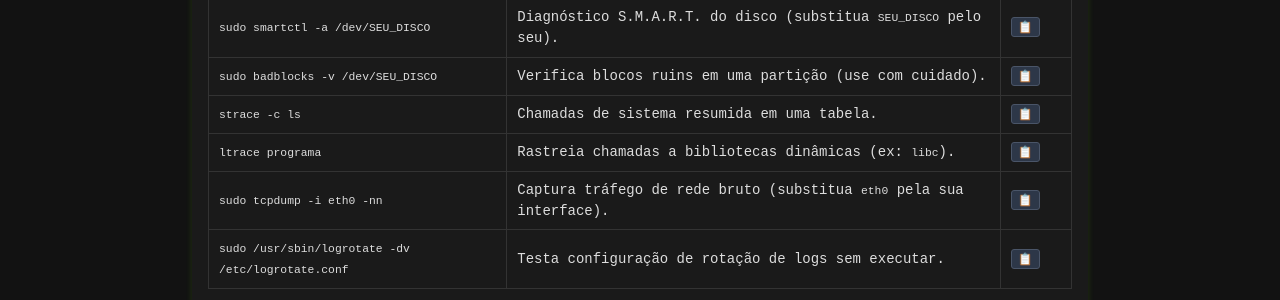
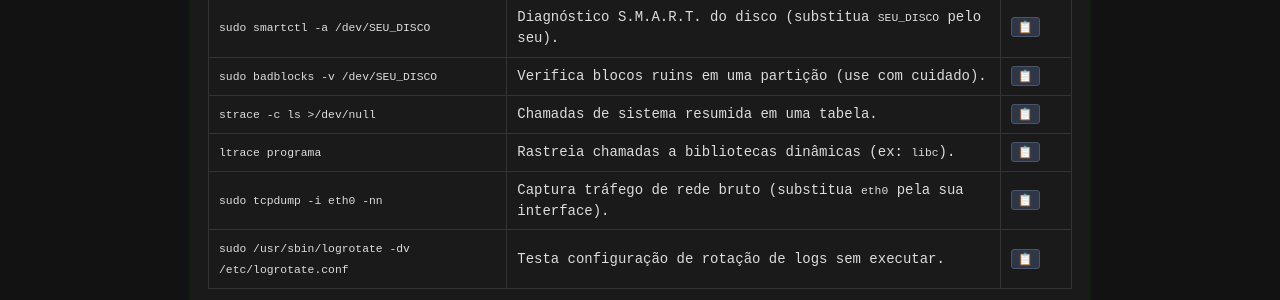
Before and after one commit to Piolinux/piolinux-site, a Jekyll site: the page built from _pages/_comandos/logs-e-diagnostico.md, in a window 1280 px wide. Shown: the part 657-957 px from the top of the page. Built offline with Jekyll 4.4.1, drawn with Linux system fonts in a browser that asks for light colours.

Commit message:
Update logs-e-diagnostico.md

```diff
--- a/_pages/_comandos/logs-e-diagnostico.md
+++ b/_pages/_comandos/logs-e-diagnostico.md
@@ -90,9 +90,9 @@ function filtrarLinhas(termo) {
 
     <!-- DEPURAÇÃO AVANÇADA -->
     <tr>
-      <td><code>strace -c ls</code></td>
+      <td><code>strace -c ls >/dev/null</code></td>
       <td>Chamadas de sistema resumida em uma tabela.</td>
-      <td data-label="Ação"><button class="copy-btn" data-command="strace -c ls">📋</button></td>
+      <td data-label="Ação"><button class="copy-btn" data-command="strace -c ls >/dev/null">📋</button></td>
     </tr>
     <tr>
       <td><code>ltrace programa</code></td>
```
